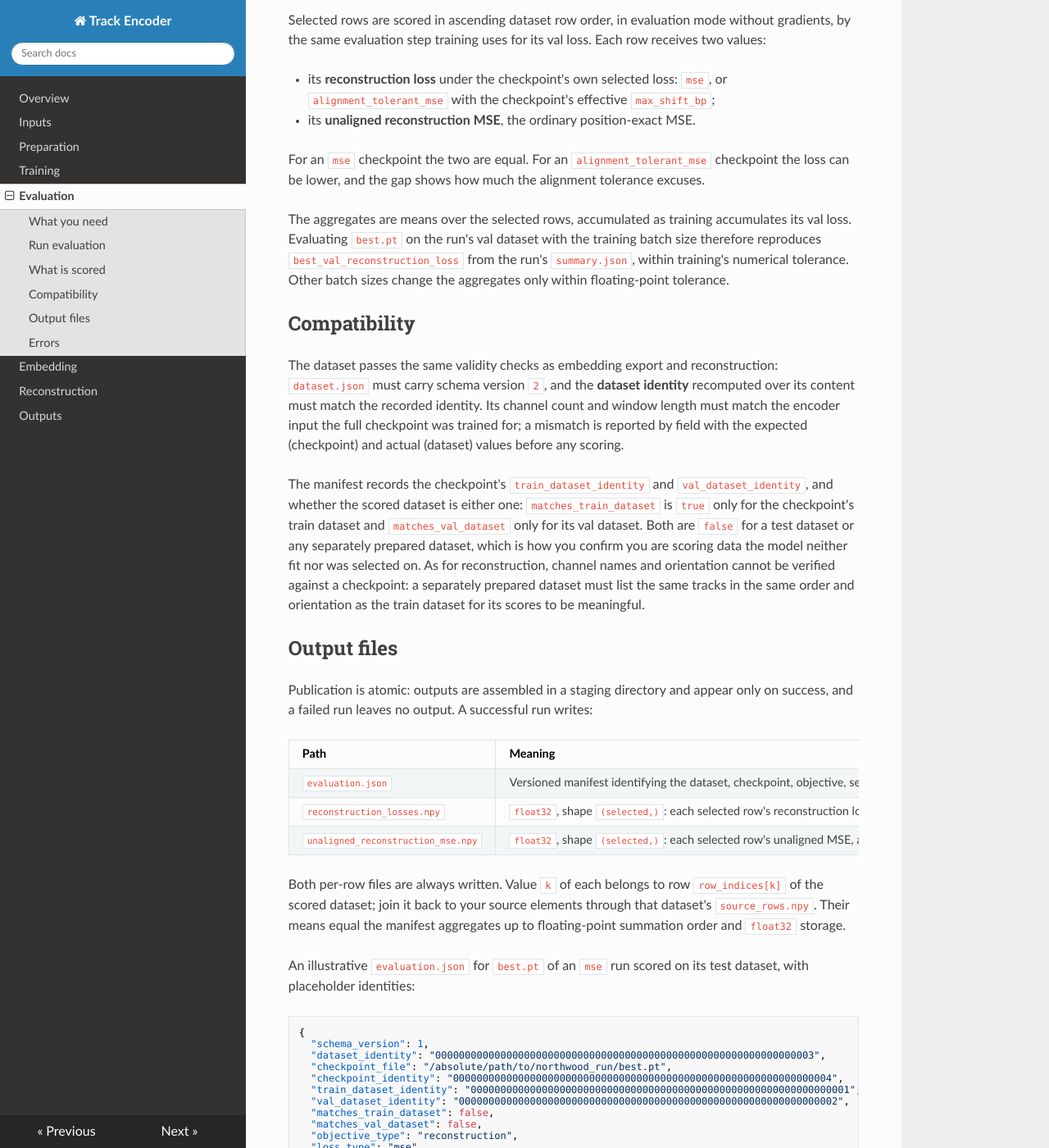
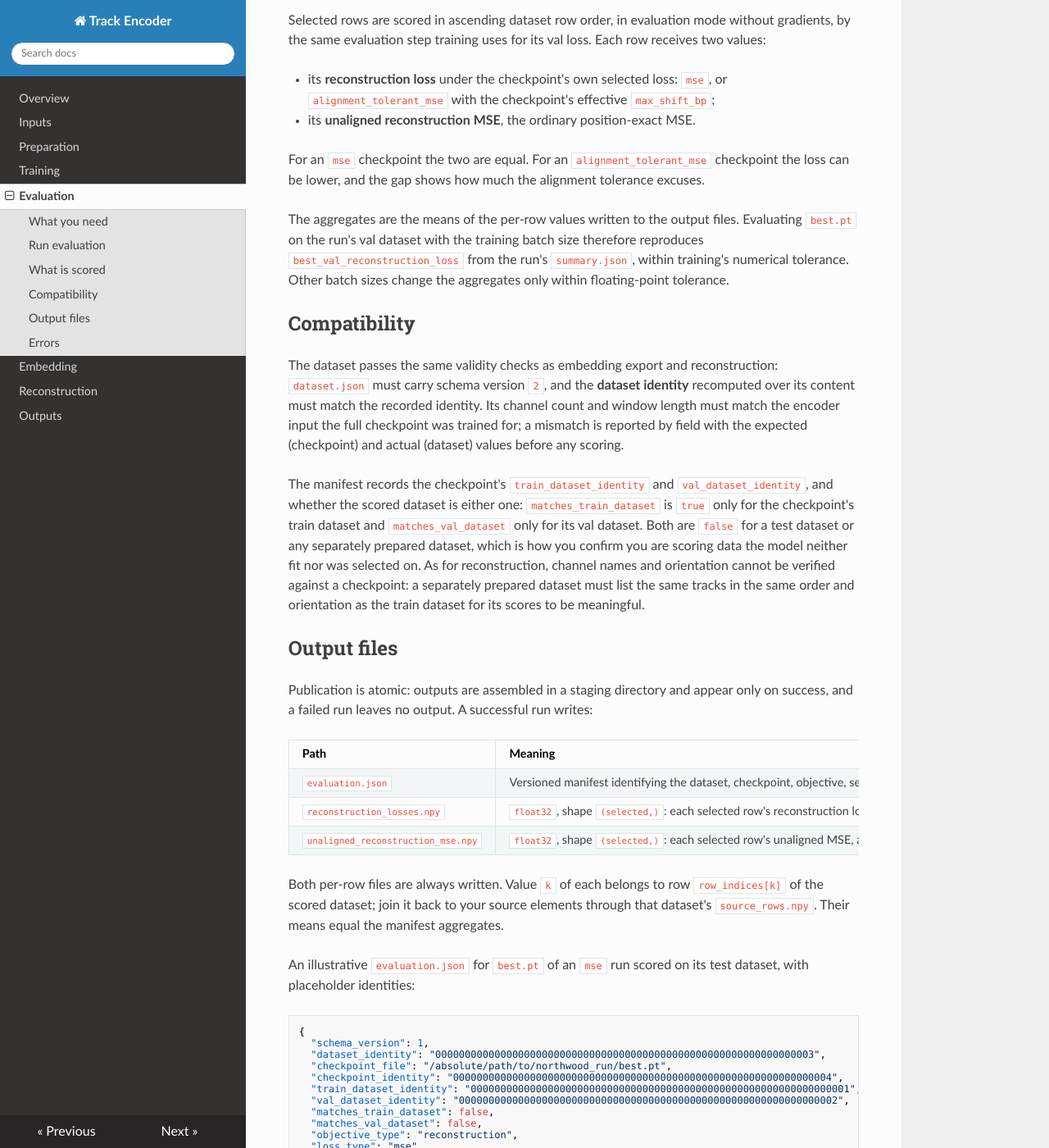
Before and after one commit to DignoMor/xp-track-encoder-doc, an MkDocs documentation site: the page built from docs/evaluation.md, in a window 1280 px wide and 1400 px high, scrolled down 1661 px. Shown: the whole window at 82% size. Built offline with MkDocs 1.6.1, drawn with Linux system fonts in a browser that asks for light colours; nearby versions of some CDN libraries.

Commit message:
Say evaluation aggregates equal the per-row file means exactly
evaluate now reports its aggregates as the means of the float32 per-row
values it writes, so the two views agree exactly rather than only up to
summation order and float32 storage.

Co-Authored-By: Claude Opus 5.5 <noreply@anthropic.com>

```diff
--- a/docs/evaluation.md
+++ b/docs/evaluation.md
@@ -82,8 +82,8 @@ For an `mse` checkpoint the two are equal. For an `alignment_tolerant_mse`
 checkpoint the loss can be lower, and the gap shows how much the alignment
 tolerance excuses.
 
-The aggregates are means over the selected rows, accumulated as training
-accumulates its val loss. Evaluating `best.pt` on the run's val dataset with
+The aggregates are the means of the per-row values written to the output
+files. Evaluating `best.pt` on the run's val dataset with
 the training batch size therefore reproduces `best_val_reconstruction_loss`
 from the run's `summary.json`, within training's numerical tolerance. Other
 batch sizes change the aggregates only within floating-point tolerance.
@@ -123,7 +123,7 @@ writes:
 Both per-row files are always written. Value `k` of each belongs to row
 `row_indices[k]` of the scored dataset; join it back to your source elements
 through that dataset's `source_rows.npy`. Their means equal the manifest
-aggregates up to floating-point summation order and `float32` storage.
+aggregates.
 
 An illustrative `evaluation.json` for `best.pt` of an `mse` run scored on its
 test dataset, with placeholder identities:
```
